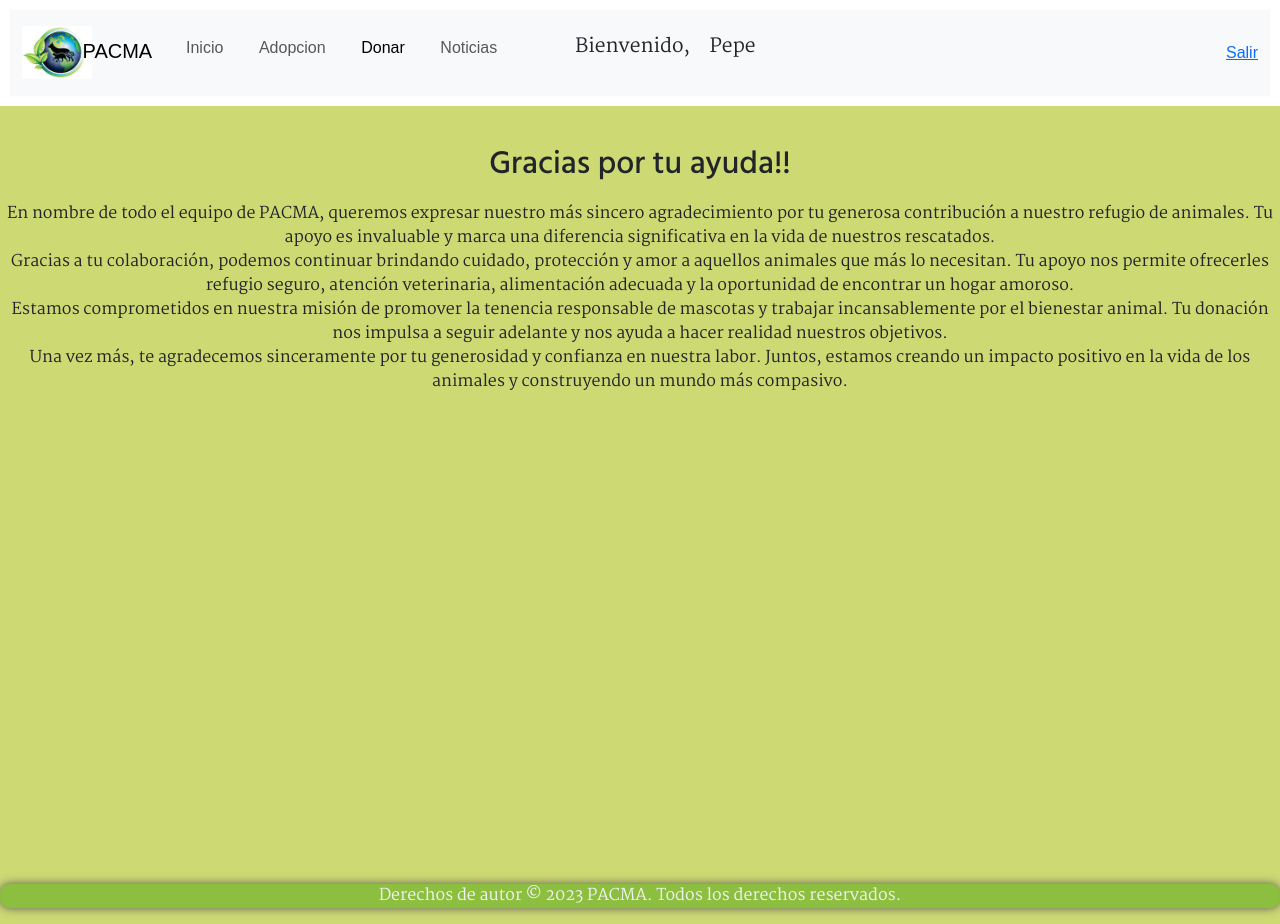
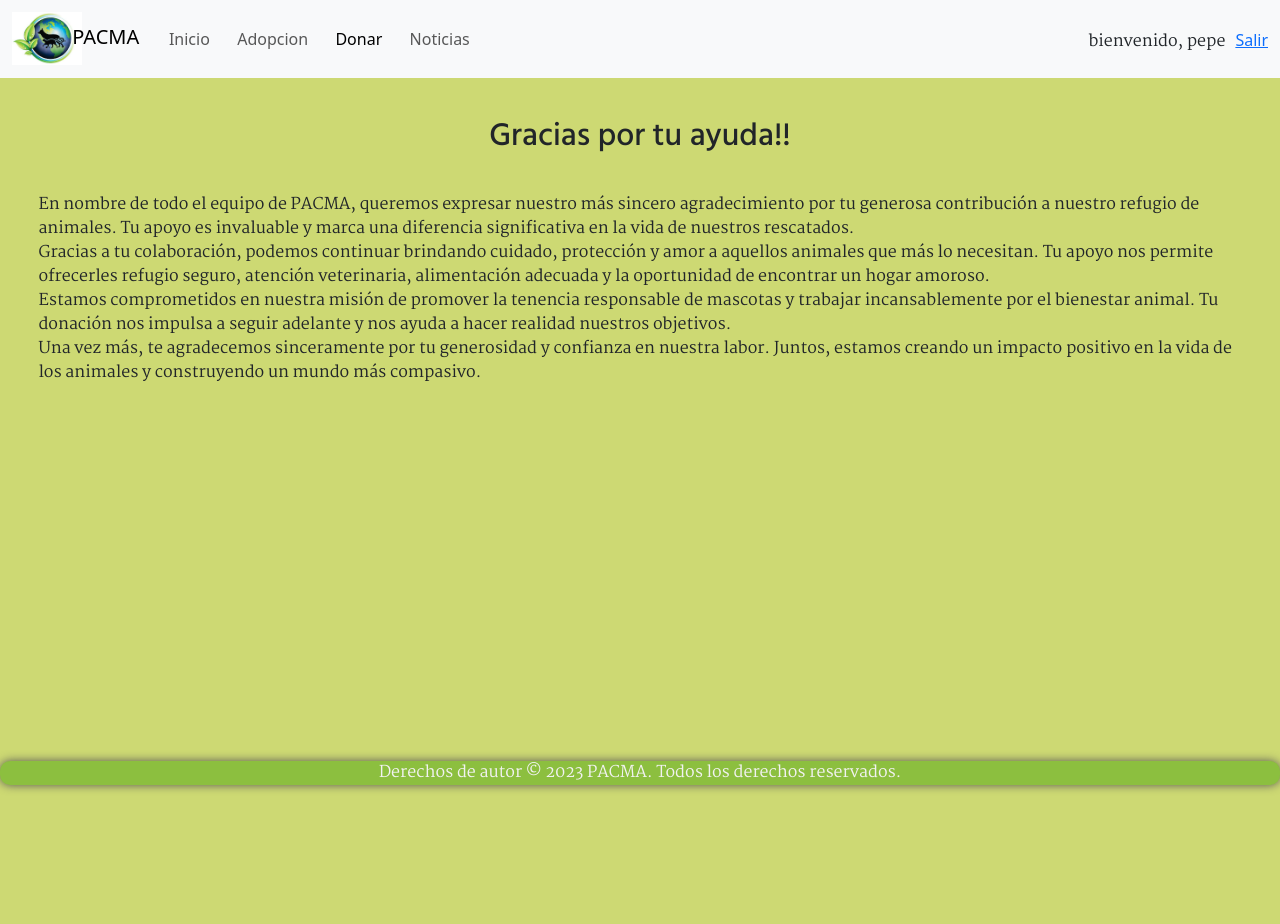
Before and after one commit to nicolas-muda/interfaces, a plain HTML site: page donastec.html in a window 1280 px wide. After the commit the page ends 800 px from the top, so only its background shows below. Drawn offline with nearby package versions, Linux system fonts and the light colour scheme; files whose address does not match are found by name.

Commit message:
detalles de navegacion

```diff
--- a/donastec.html
+++ b/donastec.html
@@ -6,10 +6,10 @@
   <title>PACMA - Donaciones</title>
   <link href="https://cdn.jsdelivr.net/npm/bootstrap@5.3.0/dist/css/bootstrap.min.css" rel="stylesheet"
     integrity="sha384-9ndCyUaIbzAi2FUVXJi0CjmCapSmO7SnpJef0486qhLnuZ2cdeRhO02iuK6FUUVM" crossorigin="anonymous">
-    <link rel="stylesheet" href="css.css">
+  <link rel="stylesheet" href="donaste.css">
 </head>
 
-<body class="noticiero">
+<body>
   <header class="header">
     <!--navbar desktop-->
     <nav class="navbar navbar-expand navbar-light bg-light navbarDesktop">
@@ -33,32 +33,38 @@
               <a class="nav-link" href="adopcion.html">Adopcion</a>
             </li>
             <li class="nav-item">
-                            <a class="nav-link active" href="predonarc.html">Donar</a>
+              <a class="nav-link active" href="predonarC.html">Donar</a>
             </li>
             <li class="nav-item">
               <a class="nav-link" href="noticiasC.html">Noticias</a>
             </li>
-                        <li class="nav-item" id="saludo">
-                            <p>Bienvenido,</p>
-                        </li>
-                        <li class="nav-item" id="name">
-                            <p>Pepe</p>
-                        </li>
+
           </ul>
         </div>
 
         <!--login-->
-                <div>
+        <div class="login">
+          <div class="login1">
+            <p class="bienvenido">bienvenido, pepe</p>
+          </div>
+
+          <div class="login2">
             <a href="index.html">Salir</a>
           </div>
+
+        </div>
+
       </div>
     </nav>
   </header>
+
   <div class="titulo">
+    <h2>Gracias por tu ayuda!!</h2>
   </div>
-    <div class="conteiner_registrado">
-        <h2 class="titulomsn">Gracias por tu ayuda!!</h2>
-        <p class="txtmsn" id="agradecimiento">En nombre de todo el equipo de PACMA, queremos expresar nuestro más sincero agradecimiento por
+
+  <div class="texto">
+    <p >En nombre de todo el equipo de PACMA, queremos expresar nuestro más sincero
+      agradecimiento por
       tu generosa contribución a nuestro refugio de animales. Tu apoyo es invaluable y marca una diferencia
       significativa en la vida de nuestros rescatados.
       <br />
```
Also changed, not shown: donar.html (+1 -1 lines), donarC.html (+1 -1 lines), donaste.html (+6 -18 lines), predonarC.html (+1 -1 lines). Lines whose indentation alone changed are shown as unchanged.
